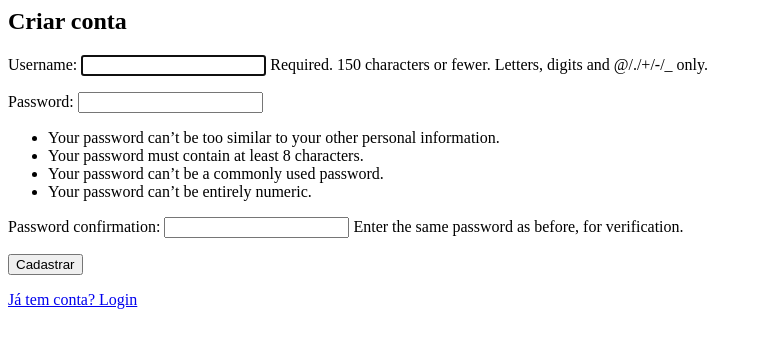
After one commit to HelioASjunior/To_Do_List-django, a Django app: page /signup/ in a window 1280 px wide. The commit adds this page. Shown: the top 348 px of the page, without its empty margins (0-762 px from the left). Run offline with Django 5.2, Linux system fonts and the light colour scheme; a user stored in the database is signed in.

Commit message:
Create account

```diff
--- a/config/settings.py
+++ b/config/settings.py
@@ -117,5 +117,6 @@ USE_TZ = True
 
 STATIC_URL = 'static/'
 
+LOGIN_URL = '/login/'
 LOGIN_REDIRECT_URL = '/'
 LOGOUT_REDIRECT_URL = '/login/'
--- a/config/urls.py
+++ b/config/urls.py
@@ -23,5 +23,6 @@ urlpatterns = [
     path('login/', auth_views.LoginView.as_view(), name='login'),
     path('logout/', auth_views.LogoutView.as_view(next_page='/login/'), name='logout'),
 
+
     path('', include('tasks.urls')),
 ]
--- a/tasks/templates/registration/login.html
+++ b/tasks/templates/registration/login.html
@@ -4,3 +4,5 @@
     {{ form.as_p }}
     <button type="submit">Login</button>
 </form>
+
+<a href="{% url 'signup' %}">Criar conta</a>
--- /dev/null
+++ b/tasks/templates/registration/signup.html
@@ -0,0 +1,9 @@
+<h2>Criar conta</h2>
+
+<form method="POST">
+    {% csrf_token %}
+    {{ form.as_p }}
+    <button type="submit">Cadastrar</button>
+</form>
+
+<a href="{% url 'login' %}">Já tem conta? Login</a>
--- a/tasks/urls.py
+++ b/tasks/urls.py
@@ -5,4 +5,6 @@ urlpatterns = [
     path('', views.task_list, name='task_list'),
     path('toggle/<int:id>/', views.toggle_task, name='toggle_task'),
     path('delete/<int:id>/', views.delete_task, name='delete_task'),
+    path('signup/', views.signup, name='signup'),
+    path('login/', views.login, name='login'),
 ]
--- a/tasks/views.py
+++ b/tasks/views.py
@@ -1,17 +1,22 @@
 from django.shortcuts import render, redirect
 from .models import Task
 from django.contrib.auth.decorators import login_required
+from django.contrib.auth import login
+from django.contrib.auth.forms import UserCreationForm
 # Create your views here.
 
 @login_required
-def task_list(request):
-    tasks = Task.objects.filter(user=request.user)
+def signup(request):
     if request.method == 'POST':
-        title = request.POST.get('title')
-        if title:
-            Task.objects.create(user=request.user, title=title)
+        form = UserCreationForm(request.POST)
+        if form.is_valid():
+            user = form.save()
+            login(request, user)  # já loga automaticamente
             return redirect('task_list')
-    return render(request, 'tasks/task_list.html', {'tasks': tasks})
+    else:
+        form = UserCreationForm()
+
+    return render(request, 'registration/signup.html', {'form': form})
 
 @login_required
 def toggle_task(request, id):
@@ -25,3 +30,8 @@ def delete_task(request, id):
     task = Task.objects.get(id=id)
     task.delete()
     return redirect('task_list')
+
+@login_required
+def task_list(request):
+    tasks = Task.objects.filter(user=request.user)
+    return render(request, 'tasks/task_list.html', {'tasks': tasks})
```
Also changed, not shown: db.sqlite3.
